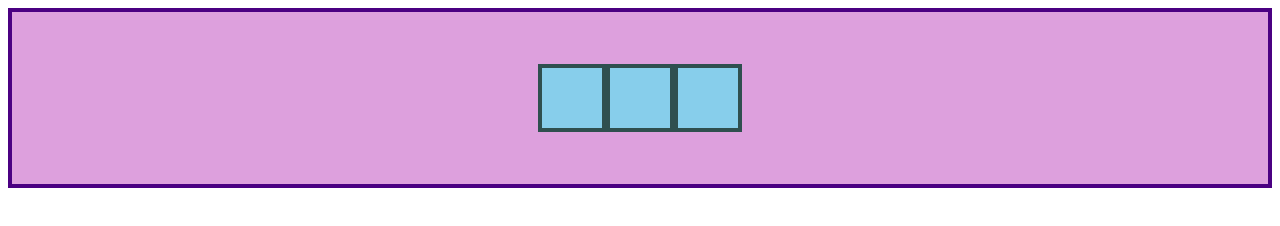
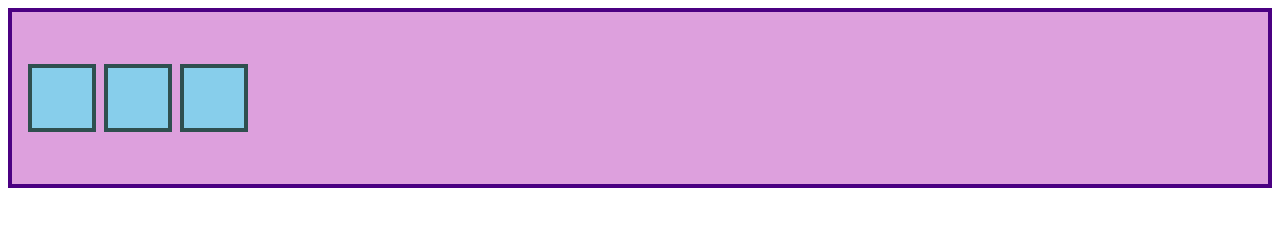
Before and after one commit to maodas/flexboxex, a plain HTML site: page index.html in a window 1280 px wide. Drawn offline with Linux system fonts and the light colour scheme.

Commit message:
finished flex content

```diff
--- a/style.css
+++ b/style.css
@@ -4,8 +4,9 @@
     background: plum;
     border: 4px solid indigo;
     display: flex;
-    justify-content: center;
+    flex-direction: center;
     align-items: center;
+    gap: 8px;
   }
 
   .item {
```
